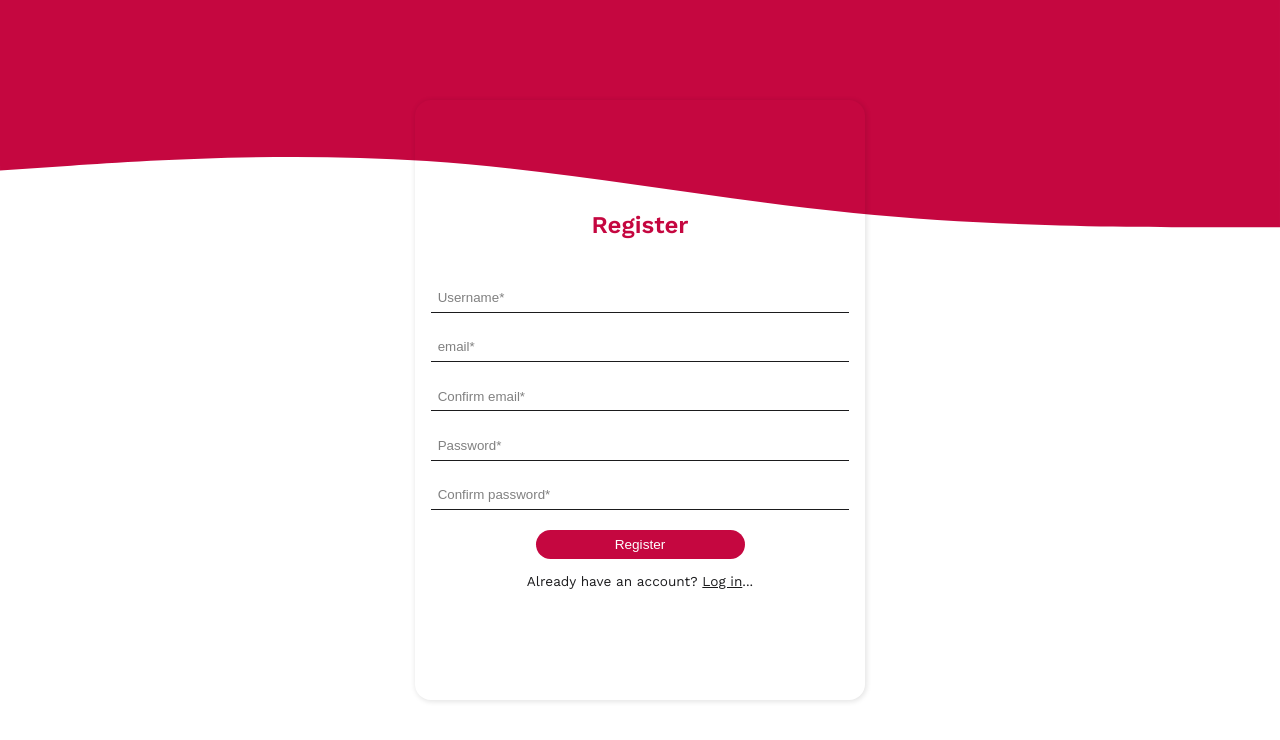
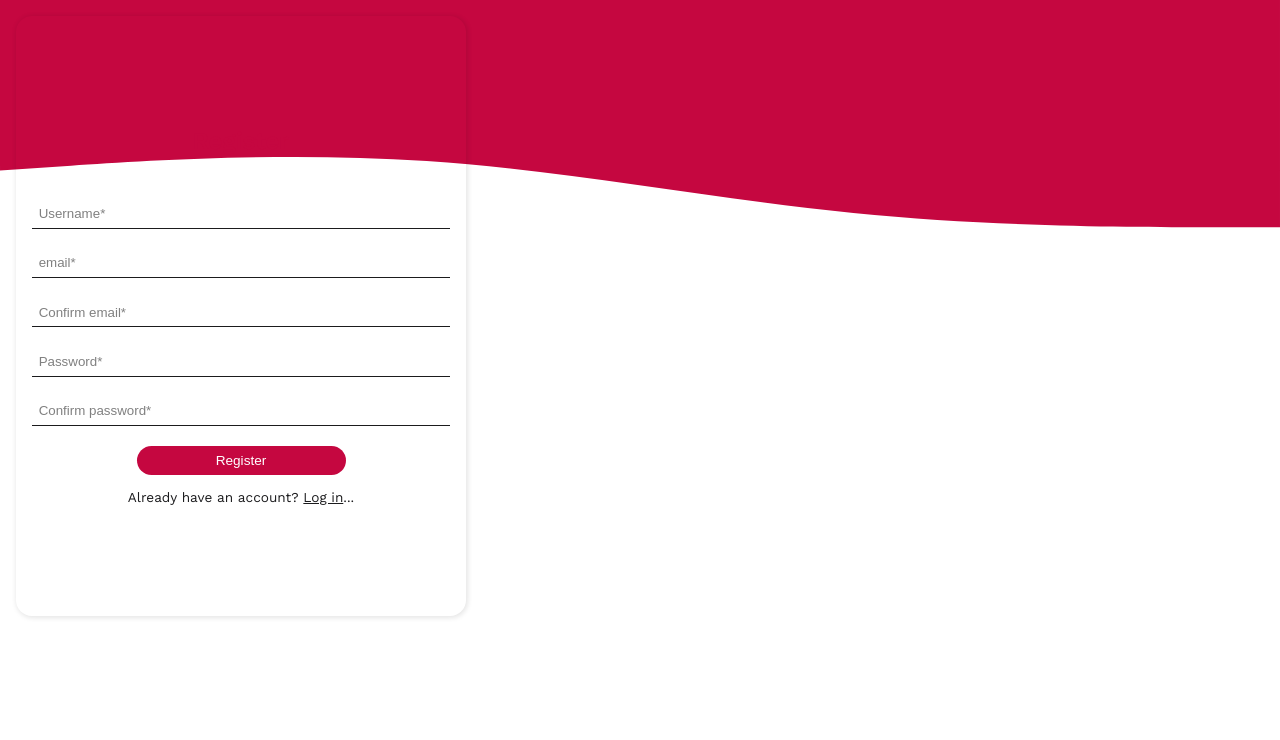
Before and after one commit to Quibble7s/rrgallery, a React (Create React App) app: page /register in a window 1280 px wide. Shown: the top 740 px of the page. Built offline with nearby package versions, Linux system fonts and the light colour scheme; no server answers.

Commit message:
container class is no longer flex

```diff
--- a/src/sass/components/container/container.scss
+++ b/src/sass/components/container/container.scss
@@ -12,6 +12,7 @@ body,
   min-height: 100vh;
   background-color: $white;
   overflow-x: hidden;
+  position: relative;
 }
 
 body {
@@ -23,10 +24,6 @@ body {
 }
 
 .container {
-  display: flex;
-  flex-direction: column;
-  justify-content: center;
-  align-items: center;
   background-color: transparent;
 }
 
```
